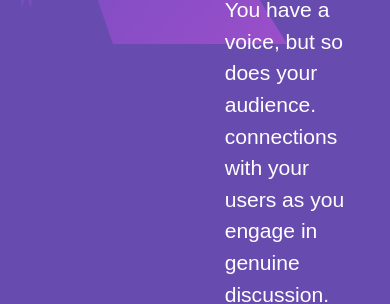
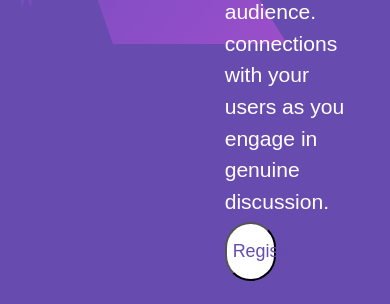
Before and after one commit to bill-hirsh/huddle-landing-page-1, a plain HTML site: page index.html in a window 390 px wide. Shown: the part 800-1104 px from the top of the page. After the commit the page ends 1081 px from the top, so only its background shows below. Drawn offline with Linux system fonts and the light colour scheme.

Commit message:
Fix mobile and desktop measurements

```diff
--- a/styles/style-mobile.css
+++ b/styles/style-mobile.css
@@ -31,13 +31,6 @@ h3 {
   text-align: center;
 }
 
-p {
-  text-align: center;
-  width: 90vw;
-  margin: 0 auto;
-  line-height: 1.5;
-}
-
 footer {
   margin-top: 10vh;
   width: 100vw;
@@ -68,6 +61,13 @@ footer {
   height: 64.50vh;
 }
 
+#info p{
+  text-align: center;
+  width: 76vw;
+  margin: 0 auto;
+  line-height: 1.5;
+}
+
 .icon{
   width: 7.46vw;
   height: 3.375vh;
@@ -84,13 +84,13 @@ footer {
 
 #register {
   background-color: white;
-  border-radius: 3.125rem 3.125rem 3.125rem 3.125rem;
+  border-radius: 3.125vh 3.125vh 3.125vh 3.125vh;
   margin: 5vh auto 0vw auto;
-  font-size: 1.0625rem;
+  font-size: 2.125vh;
   color: hsl(257, 40%, 49%);
   text-align: center;
-  width: 50.93vw;
-  height: 5.125vh;
+  width: 56vw;
+  height: 6.125vh;
 }
 
 @media only screen and (min-width: 376px){
@@ -101,8 +101,8 @@ footer {
 
   main {
     height: 69vh;
-
     display: flex;
+    text-align: left;
     flex-direction: row;
   }
 
@@ -117,6 +117,8 @@ footer {
 
   h2 {
     font-size: 5.25vh;
+    margin-block-start: 1.5vw;
+    margin-block-end: 1.5vw;
     text-align: left;
   }
 
@@ -149,9 +151,9 @@ footer {
   }
 
   #info p{
-
+    margin: 0;
     text-align: left;
-    width: 35.76vw;
+    width: 33.5vw;
   }
 
   #icons {
@@ -161,7 +163,7 @@ footer {
   }
 
   #register {
-    margin: 0;
+    margin-top: 1.125vw;
     width: 13.19vw;
     height: 7vh;
   }
```
Also changed, not shown: index.html (+1 -2 lines).
